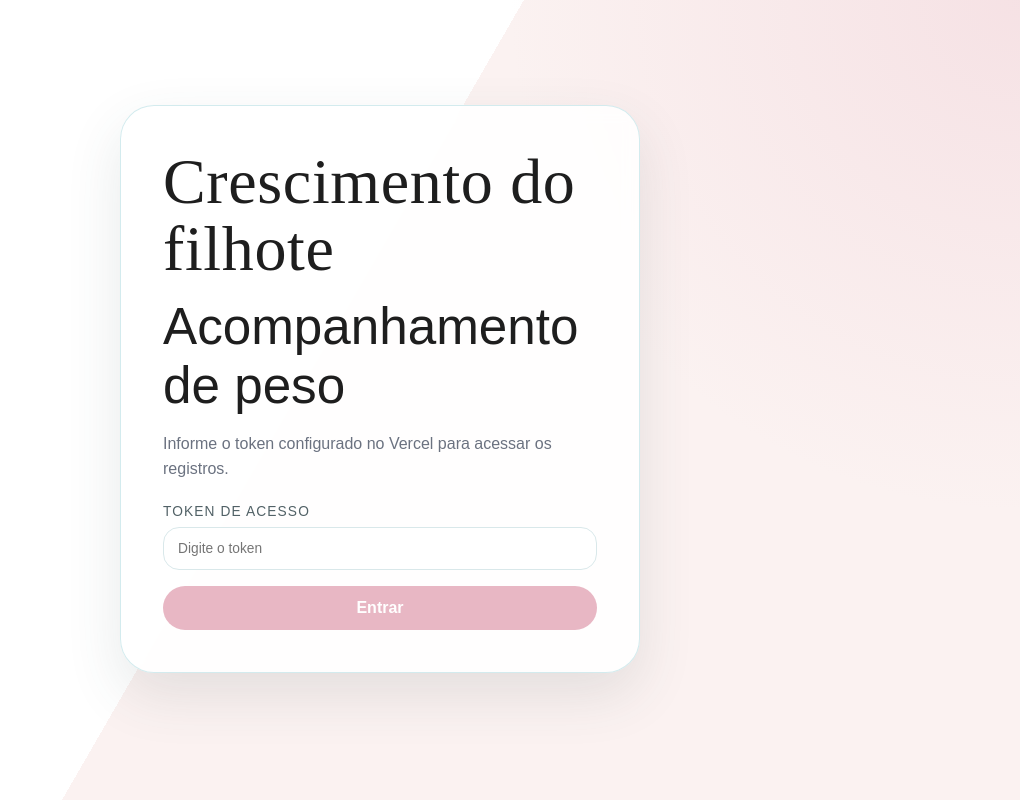
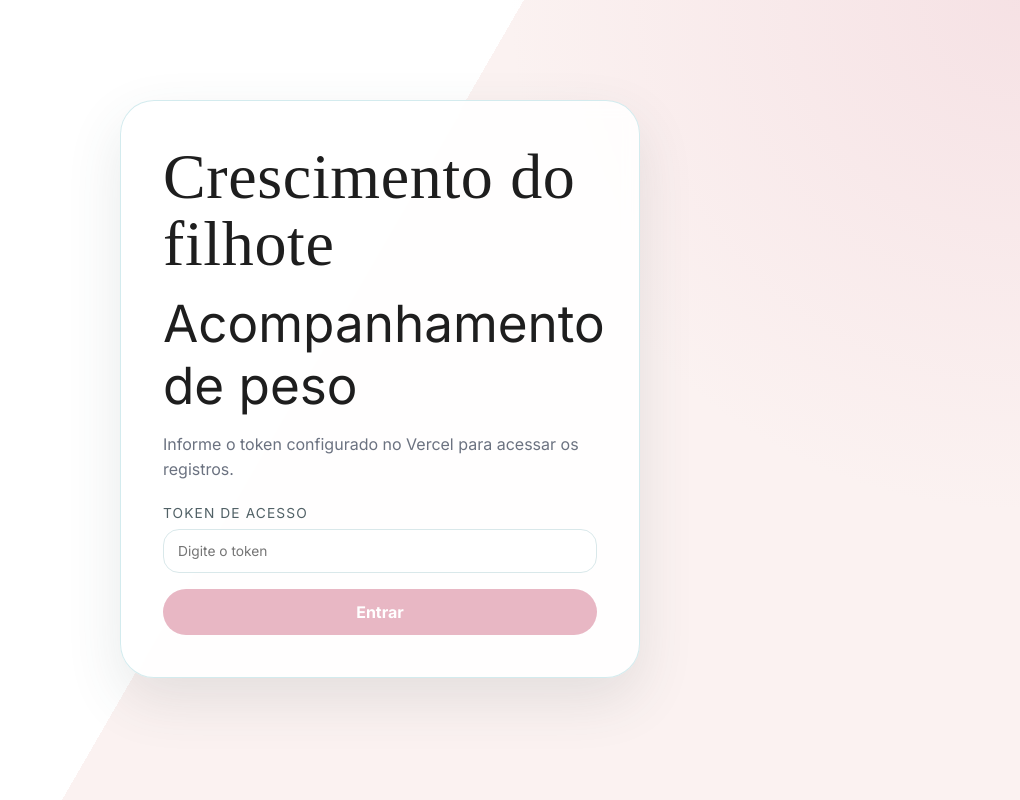
Before and after one commit to augustaklug/puppy_tracker, a Next.js app: page / in a window 1280 px wide. Shown: the whole page, without its empty margins (260-1280 px from the left). Built offline with nearby package versions, Linux system fonts and the light colour scheme.

Commit message:
Use Inter font in app layout

```diff
--- a/app/layout.tsx
+++ b/app/layout.tsx
@@ -1,5 +1,8 @@
 import type { Metadata } from 'next';
+import { Inter } from 'next/font/google';
 import './globals.css';
+
+const inter = Inter({ subsets: ['latin'], variable: '--font-inter' });
 
 export const metadata: Metadata = {
   title: 'Acompanhamento de Peso do Filhote',
@@ -9,7 +12,7 @@
 export default function RootLayout({ children }: Readonly<{ children: React.ReactNode }>) {
   return (
     <html lang="pt-BR">
-      <body>{children}</body>
+      <body className={inter.className}>{children}</body>
     </html>
   );
 }
```
